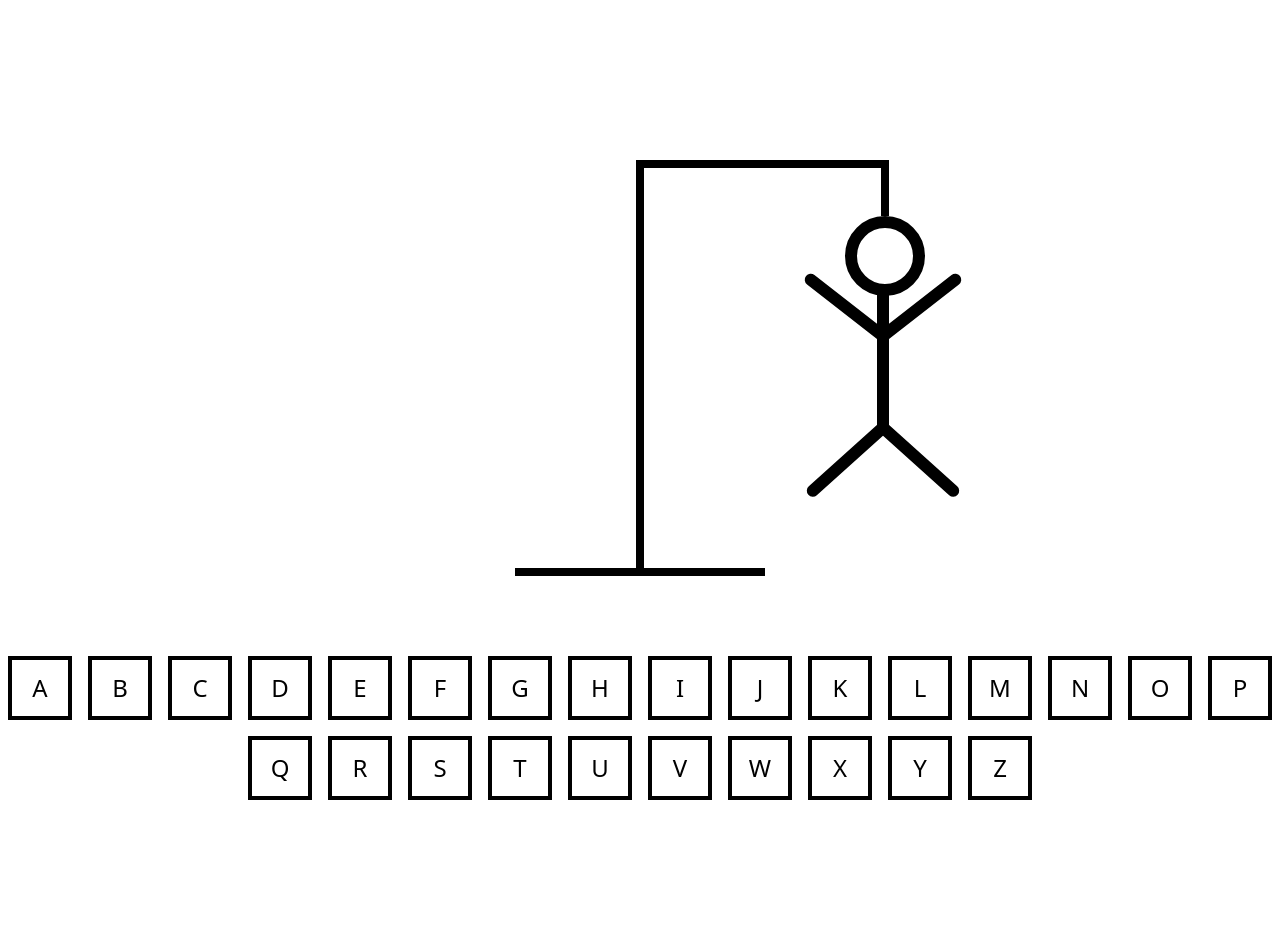
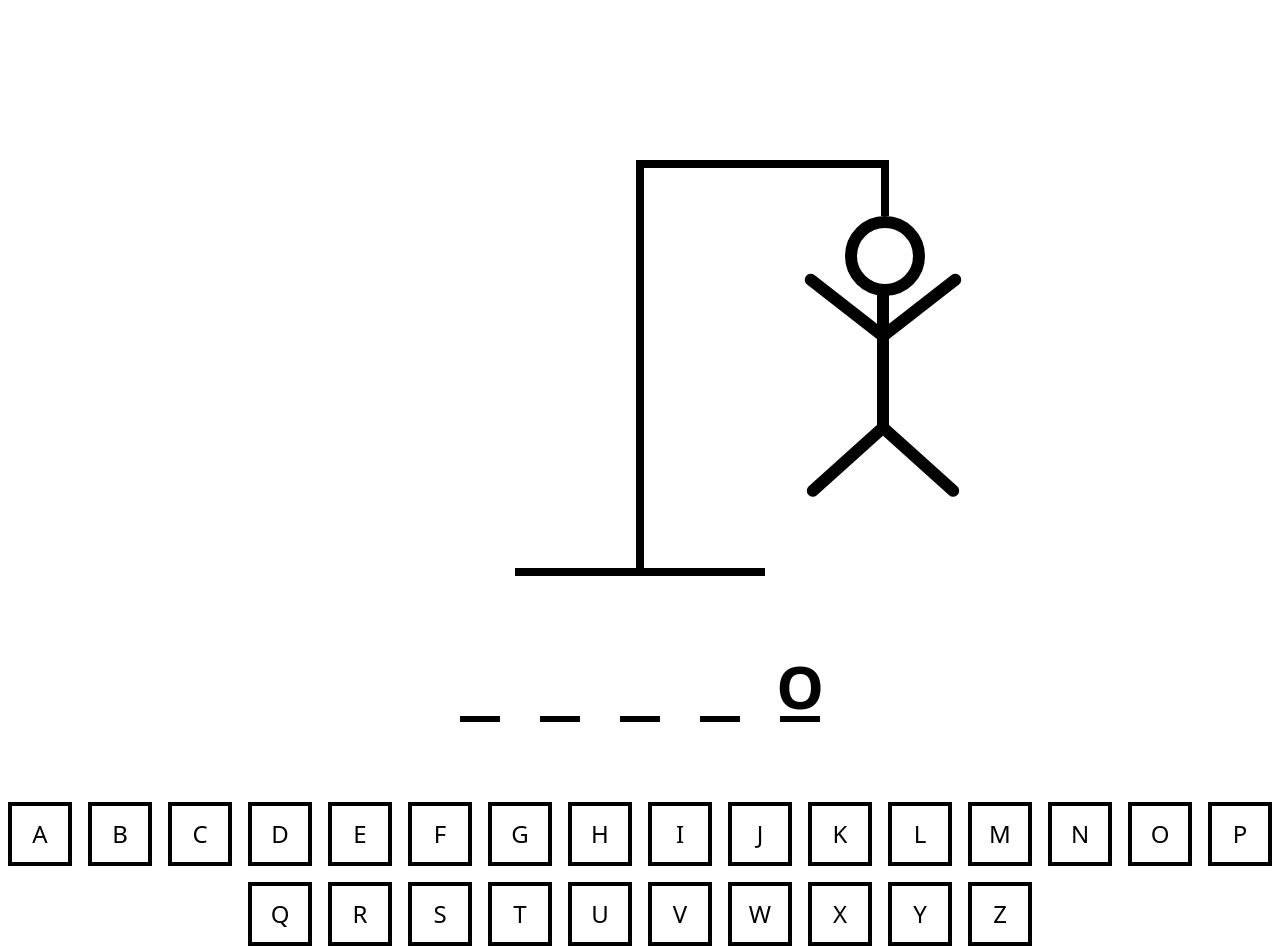
Before and after one commit to itsanup1/Hangman, a React (Vite) app: page / in a window 1280 px wide. Before the commit the page ends 800 px from the top, so only its background shows below. Built offline with nearby package versions, Linux system fonts and the light colour scheme.

Commit message:
Addeda hangman word layout how it will show and hide the word according to the guessed letters

```diff
--- a/src/App.jsx
+++ b/src/App.jsx
@@ -1,9 +1,11 @@
 import {HangmanDrawing} from './Components/HangmanDrawing'
+import {HangmanWord} from './Components/HangmanWord'
 import {Keyboard} from './Components/Keyboard'
 function App(){
     return(
         <div className="flex flex-col gap-20 justify-center items-center">
             <HangmanDrawing/>
+            <HangmanWord/>
             <Keyboard/>
         </div>
     );
--- a/src/Components/HangmanWord.jsx
+++ b/src/Components/HangmanWord.jsx
@@ -0,0 +1,13 @@
+export function HangmanWord(){
+    const word = "HELLO";
+    const guessed_letter = "O";
+    return(
+        <div className="flex font-bold text-6xl gap-10 ">
+            {word.split("").map((letter,index)=>
+                <span className =" flex border-b-6 w-10 justify-center items-center">
+                    <span className={guessed_letter.includes(letter) ? "" : "invisible"}>{letter}</span>
+                </span>
+            )}
+        </div>
+    );
+}
```
